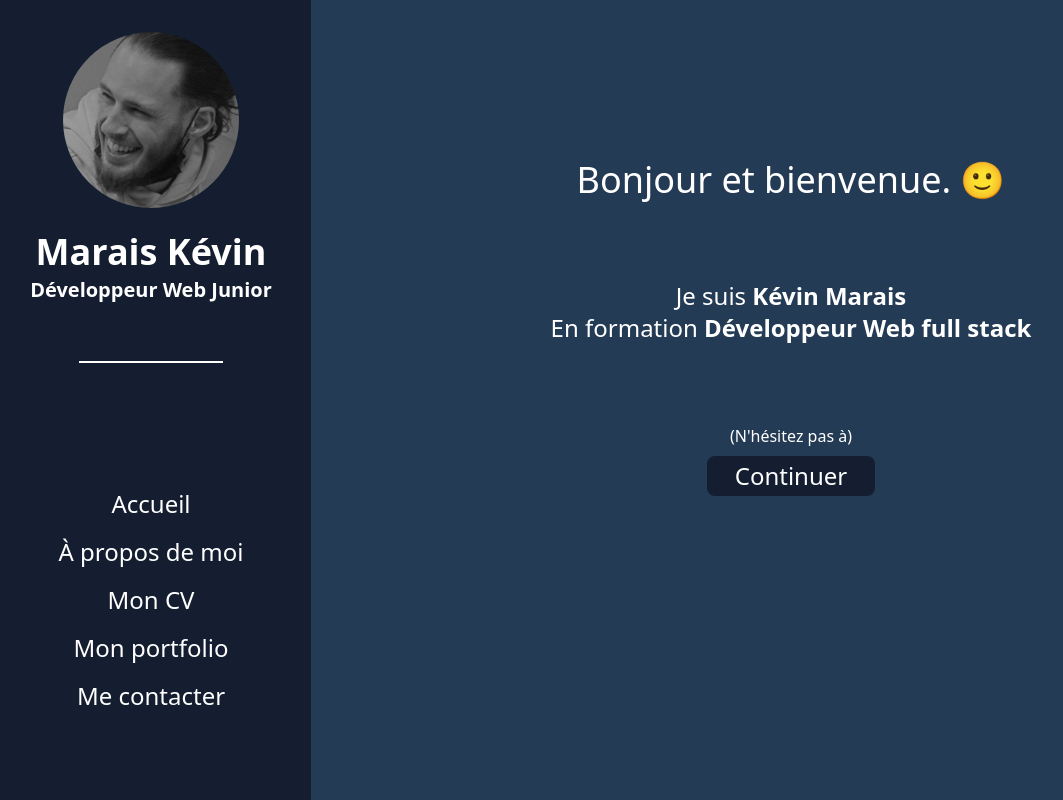
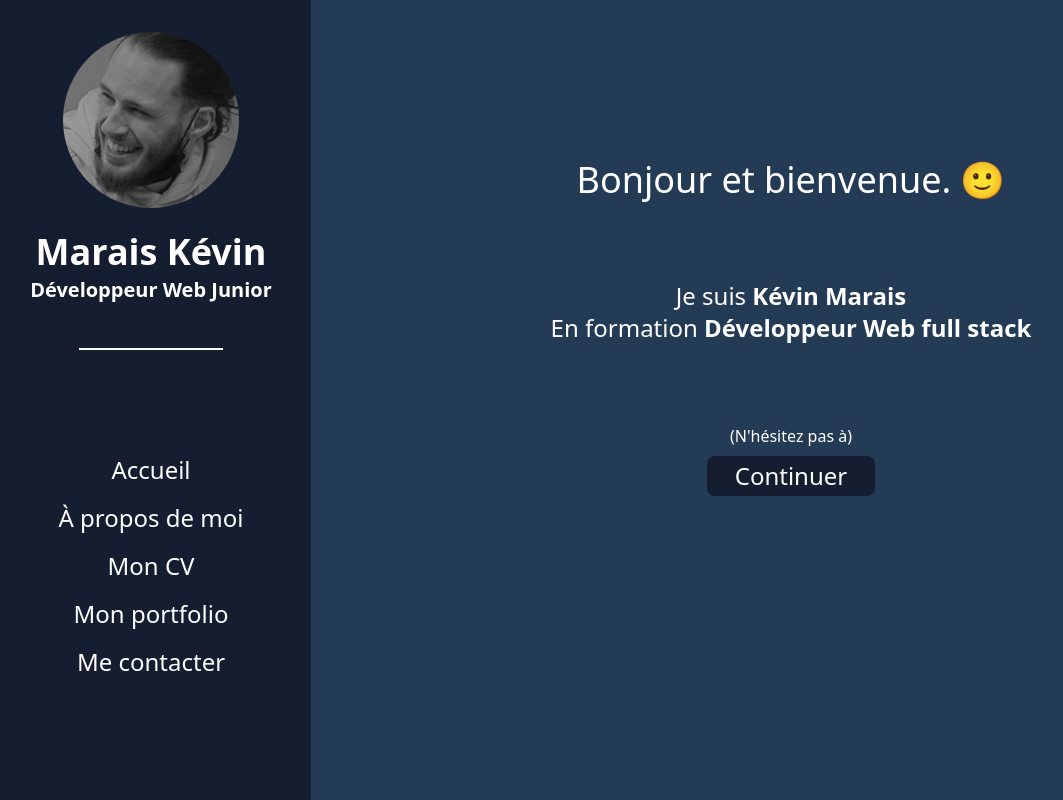
Before and after one commit to KvnMrs/Portfolio-ReactJs, a React (Create React App) app: page / in a window 1280 px wide. Shown: the whole page, without its empty margins (9-1072 px from the left). Built offline with nearby package versions, Linux system fonts and the light colour scheme.

Commit message:
style : responsive BarNav desktop

```diff
--- a/src/components/communs/BarNav.jsx
+++ b/src/components/communs/BarNav.jsx
@@ -5,7 +5,7 @@ import img_profil from "../../assets/imgBarNav/img_profil.png";
 const BarNav = () => {
   return (
     <>
-      <div className="hidden lg:flex flex-col bg-dark_blue text-white flex-shrink-0 w-80 text-center px-6">
+      <div className="hidden lg:flex flex-col bg-dark_blue text-white flex-shrink-0 lg:w-64 xl:w-80 text-center px-6">
         {/* PRENOM NOM */}
         <div className="mt-3">
           <img
@@ -13,13 +13,15 @@ const BarNav = () => {
             alt="profil"
             className="rounded-full w-44 mx-auto my-5"
           />
-          <h1 className="text-4xl font-bold mt-6">Marais Kévin</h1>
+          <h1 className="lg:text-3xl xl:text-4xl font-bold mt-6">
+            Marais Kévin
+          </h1>
           <h2 className="text-xl font-semibold m-1">Développeur Web Junior</h2>
           {/* IMG PROFIL */}
         </div>
-        <span className="border-solid border-b-2 border-white w-36 m-auto" />
+        <span className="border-solid border-b-2 border-white w-36 mx-auto my-10" />
         {/* NAVIGATION */}
-        <div className="flex-shrink-0 text-2xl h-80 mt-16">
+        <div className="flex-shrink-0 lg:text-xl xl:text-2xl h-80 mt-14">
           <Link to="/">
             <button
               type="button"
```
